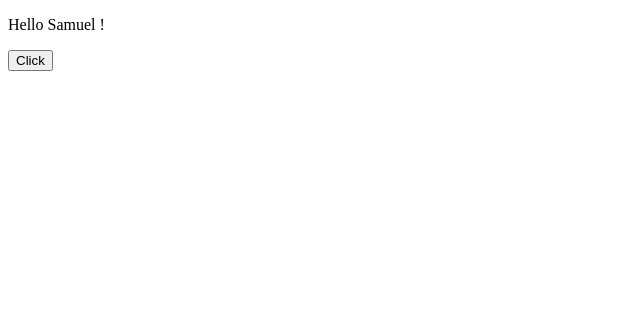
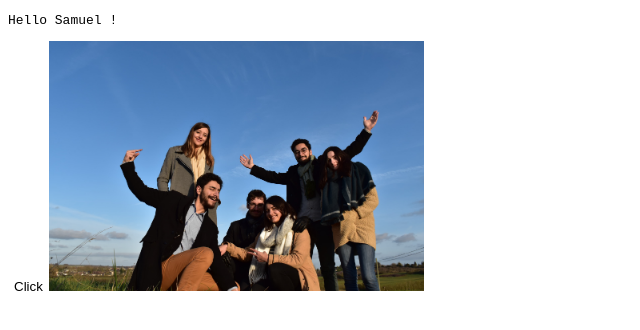
Before and after one commit to SamGVanN/angular_essentials_practice, an Angular app: page / in a window 1280 px wide. Shown: the top 330 px of the page, without its empty margins (0-640 px from the left). Built offline with nearby package versions, Linux system fonts and the light colour scheme.

Commit message:
styliser le composant
CSS : identique qu'en web classique, seulement le fichier css est celui du composant

```diff
--- a/src/app/main/main.component.css
+++ b/src/app/main/main.component.css
@@ -0,0 +1,9 @@
+
+p {
+    font-family: monospace;
+}
+
+.submitButton{
+    background: none;
+    border: 1px;
+}
--- a/src/app/main/main.component.html
+++ b/src/app/main/main.component.html
@@ -5,4 +5,6 @@
 
 <!--correspond à onclick="test()" mais en angular.
 Lors du click, on appel une fonction callback appelée test dans notre composant associée à notre template-->
-<button (click)="userClick()">Click</button>
+<button class="submitButton" (click)="userClick()">Click</button>
+
+<img src="assets/imageTest.jpg" width="375" height="250">
```
Also changed, not shown: notesPerso.txt, src/assets/imageTest.jpg (added).
